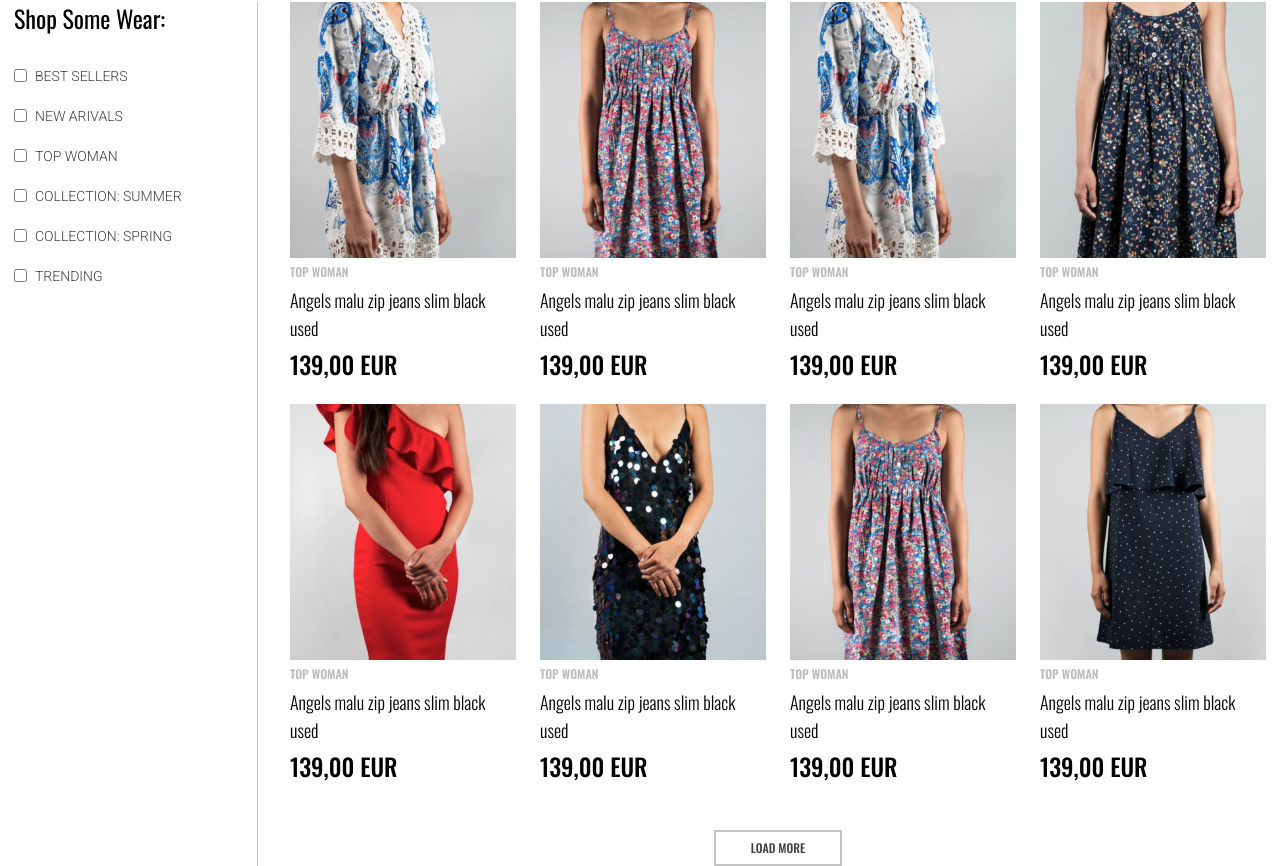
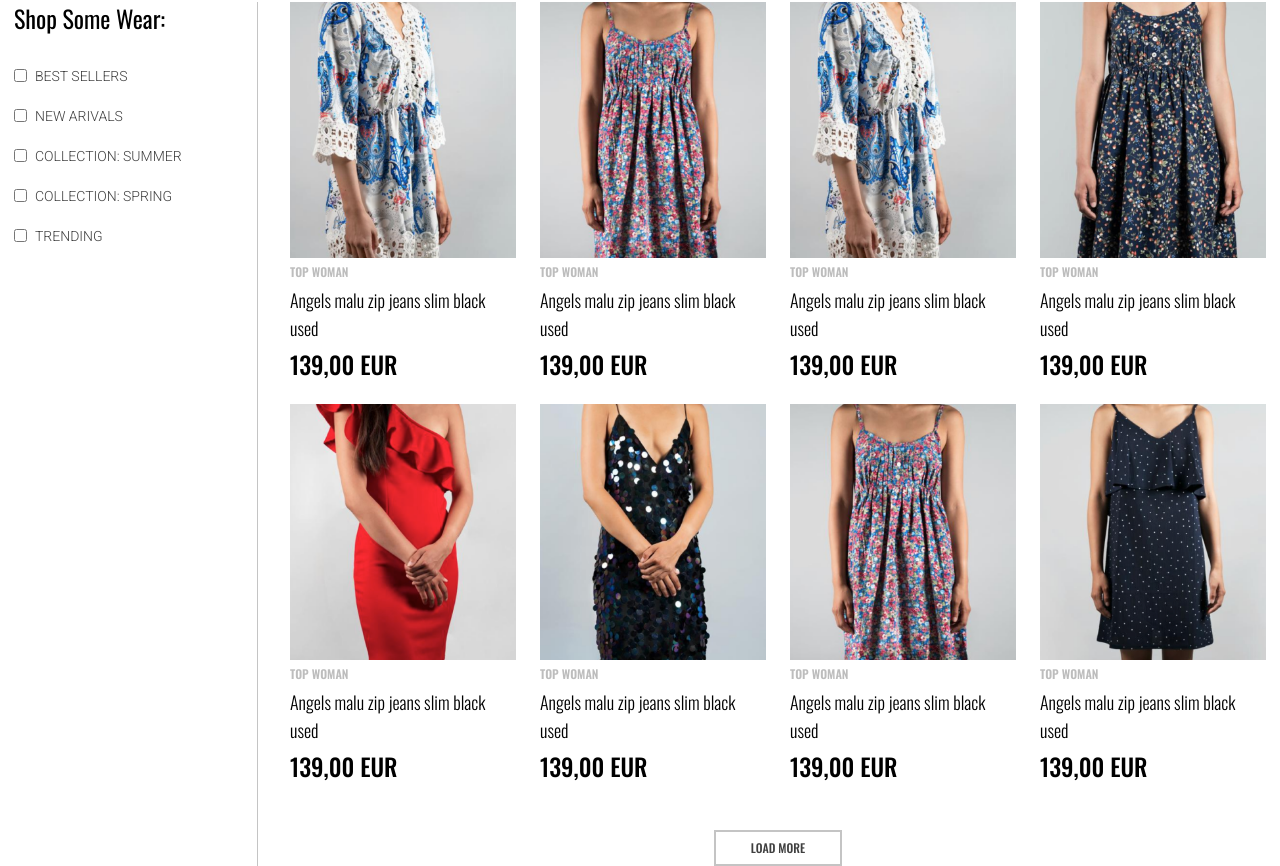
Before and after one commit to pujiragil/Mafesyen, a Next.js app: page / in a window 1280 px wide. Shown: the part 1314-2180 px from the top of the page. Built offline with nearby package versions, Linux system fonts and the light colour scheme.

Commit message:
comp: create checkboxItem component

```diff
--- a/components/Catalog/catalogSidebar.js
+++ b/components/Catalog/catalogSidebar.js
@@ -3,31 +3,21 @@ export function CatalogSidebar() {
     <div className="h-full space-y-8 border-r border-[#C4C4C4]">
       <h3 className="text-2xl font-normal">Shop Some Wear:</h3>
       <div className="space-y-5">
-        <div className="flex items-center gap-x-2">
-          <input type={"checkbox"} />
-          <label className="font-roboto text-sm text-[#3F3F3F] uppercase">best sellers</label>
-        </div>
-        <div className="flex items-center gap-x-2">
-          <input type={"checkbox"} />
-          <label className="font-roboto text-sm text-[#3F3F3F] uppercase">new arivals</label>
-        </div>
-        <div className="flex items-center gap-x-2">
-          <input type={"checkbox"} />
-          <label className="font-roboto text-sm text-[#3F3F3F] uppercase">top woman</label>
-        </div>
-        <div className="flex items-center gap-x-2">
-          <input type={"checkbox"} />
-          <label className="font-roboto text-sm text-[#3F3F3F] uppercase">collection: summer</label>
-        </div>
-        <div className="flex items-center gap-x-2">
-          <input type={"checkbox"} />
-          <label className="font-roboto text-sm text-[#3F3F3F] uppercase">collection: spring</label>
-        </div>
-        <div className="flex items-center gap-x-2">
-          <input type={"checkbox"} />
-          <label className="font-roboto text-sm text-[#3F3F3F] uppercase">trending</label>
-        </div>
+        <CheckboxItem>best sellers</CheckboxItem>
+        <CheckboxItem>new arivals</CheckboxItem>
+        <CheckboxItem>collection: summer</CheckboxItem>
+        <CheckboxItem>collection: spring</CheckboxItem>
+        <CheckboxItem>trending</CheckboxItem>
       </div>
     </div>
   )
 }
+
+function CheckboxItem({ children }) {
+  return (
+    <label className="flex items-center gap-x-2 font-roboto text-sm text-[#3F3F3F] uppercase">
+      <input type="checkbox" className="peer" />
+      <p className="peer-checked:text-black">{children}</p>
+    </label>
+  )
+}
```
